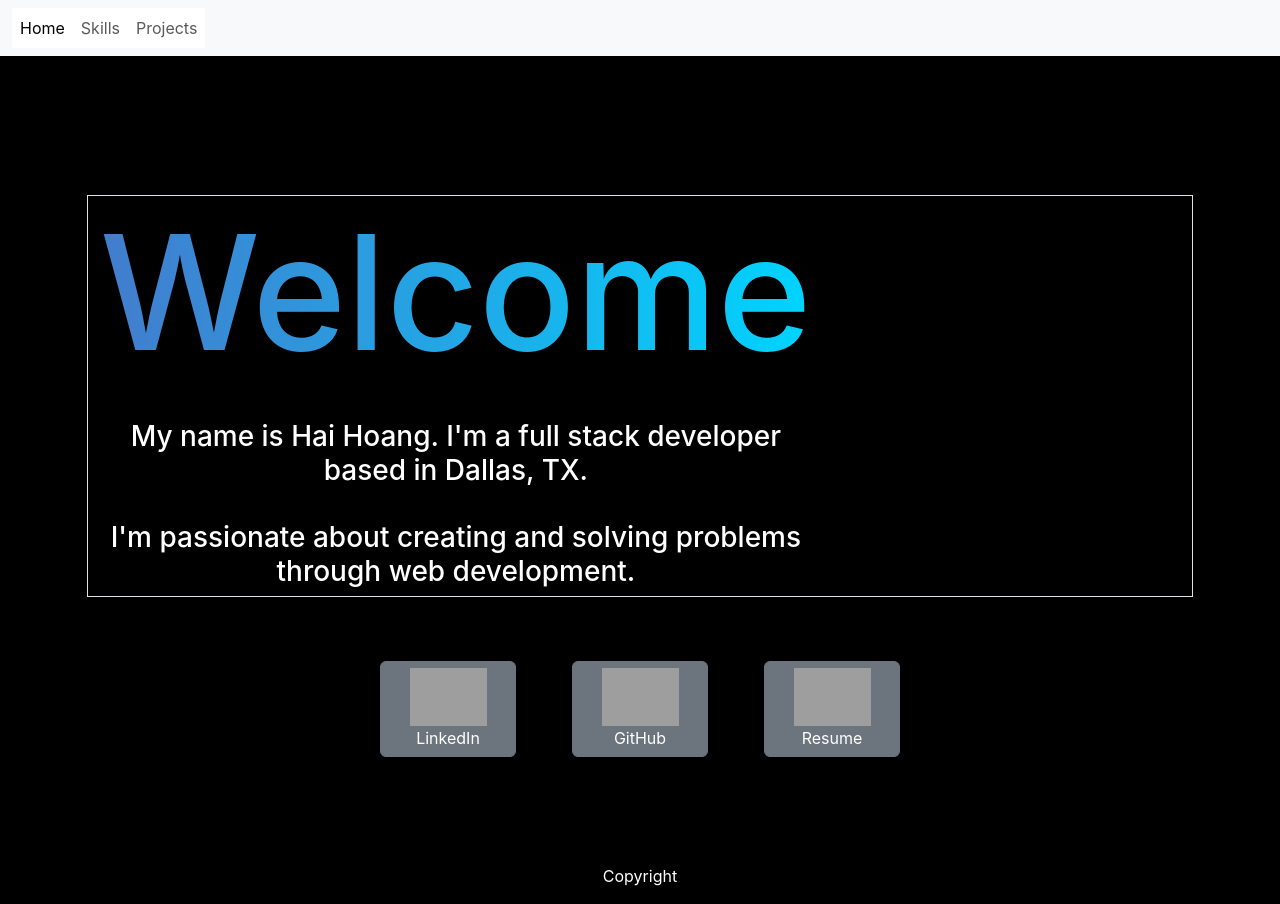
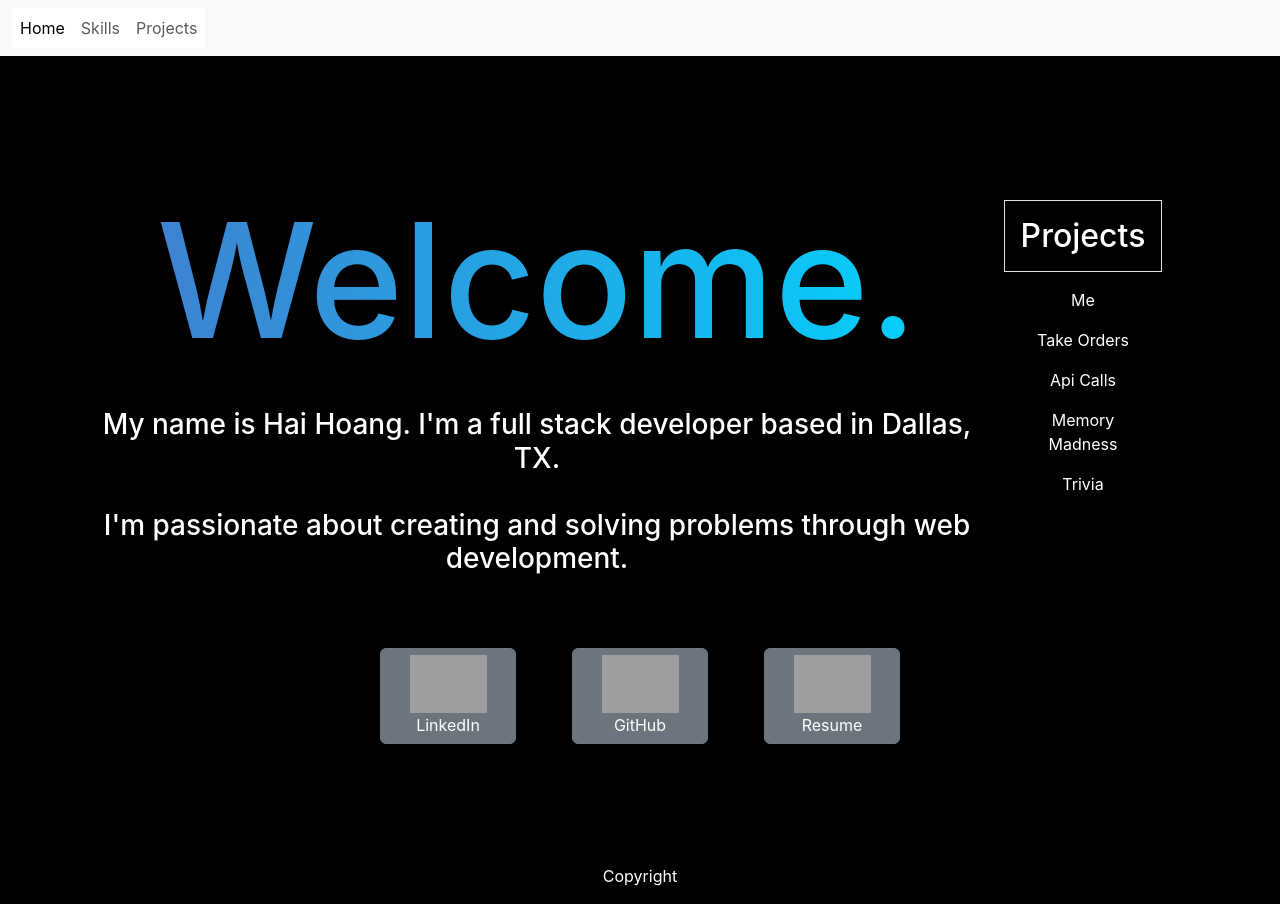
Before and after one commit to AznRaven/portfolio, a React (Create React App) app in the folder client/: page / in a window 1280 px wide. Built offline with nearby package versions, Linux system fonts and the light colour scheme; grey boxes are pictures that could not be loaded.

Commit message:
hp redesign

```diff
--- a/client/src/index.css
+++ b/client/src/index.css
@@ -25,7 +25,7 @@ h1{
   -webkit-text-fill-color: transparent;
   pointer-events: none;
   opacity: 0;
-  animation: fade 1s ease-in 1s 1 normal forwards;
+  animation: fade 1s ease-in .25s 1 normal forwards;
 }
 @keyframes fade {
   0%{
@@ -58,12 +58,59 @@ h1{
   min-height: 100vh;
 }
 .hpcontent {
+  height: 80vh;
   padding-bottom: 2.5rem;    /* Footer height */
 }
 .homebtn {
   width: 20vh;
 }
 
+.page-fade-in{
+  animation: fadeInAnimation ease 3s;
+    animation-iteration-count: 1;
+    animation-fill-mode: forwards;
+}
+
+@keyframes fadeInAnimation {
+  0% {
+      opacity: 0;
+  }
+  100% {
+      opacity: 1;
+   }
+}
+
+.projLink {
+  border-bottom: 1px solid white;
+  width: 12vh;
+  background-color: var(--background-color);
+  color: white;
+  border: none;
+  outline: none;
+  position: relative;
+  /* --background-color: white; */
+  --border-size: 2px;
+  --accent-color: blue;
+  cursor: pointer;
+}
+.projLink::before {
+  content: '';
+  position: absolute;
+  left: 0;
+  right: 0;
+  bottom: 0;
+  height: var(--border-size);
+  background-color: var(--accent-color);
+  transition: transform 200ms ease-in-out;
+
+  transform: scaleX(0);
+}
+.projLink:hover::before,
+.projLink:focus::after {
+  border-bottom: 1px solid blue;
+  width: 12vh;
+  transform: scaleX(1);
+}
 .skill {
   text-align: center;
   font-size: 2vh;
--- a/client/src/pages/Home.js
+++ b/client/src/pages/Home.js
@@ -1,25 +1,102 @@
+import { useState } from "react";
 import { Link } from "react-router-dom";
+import Api from "./components/Api";
 import Footer from "./components/Footer";
+import MemoryMadness from "./components/MemoryMadness";
+import TakeOrder from "./components/TakeOrder";
+import Test from "./components/Test";
+import Trivia from "./components/Trivia";
+import Welcome from "./components/Welcome";
 export default function Home() {
+  const [api, setApi] = useState(false);
+  const [mem, setMem] = useState(false);
+  const [showWelcome, setShowWelcome] = useState(true);
+  const [takeOrder, setTakeOrder] = useState(false);
+  const [test, setTest] = useState(false);
+  const [trivia, setTrivia] = useState(false);
   return (
     <>
       <br />
       <br />
-      <div className="hpcontainer justify-content-center align-items-center d-flex">
-        <div className="hpcontent">
-          <div className="row border">
-            <div className="col-8">
-              <h1>Welcome.</h1>
-              <br />
-              <h3>
-                My name is Hai Hoang. I'm a full stack developer based in
-                Dallas, TX. <br />
-                <br />
-                I'm passionate about creating and solving problems through web
-                development.
-              </h3>
+      <div className="hpcontainer justify-content-center align-items-center d-flex container-fluid">
+        <div className="hpcontent container container-fluid">
+          <div className="row container-fluid">
+            <div className="showContent col-10">
+              {api && <Api />}
+              {mem && <MemoryMadness />}
+              {showWelcome && <Welcome />}
+              {takeOrder && <TakeOrder />}
+              {trivia && <Trivia />}
+              {test && <Test />}
             </div>
-            <div className="col-4"></div>
+            <div className="col-2 p-3 d-flex flex-column align-items-center">
+              <h2 className="border p-3">Projects</h2>
+              <div
+                className="projLink m-2"
+                onClick={() => {
+                  setShowWelcome(true);
+                  setApi(false);
+                  setMem(false);
+                  setTakeOrder(false);
+                  setTest(false);
+                  setTrivia(false);
+                }}
+              >
+                Me
+              </div>
+              <div
+                className="projLink m-2"
+                onClick={() => {
+                  setTakeOrder(true);
+                  setApi(false);
+                  setMem(false);
+                  setShowWelcome(false);
+                  setTest(false);
+                  setTrivia(false);
+                }}
+              >
+                Take Orders
+              </div>
+              <div
+                className="projLink m-2"
+                onClick={() => {
+                  setApi(true);
+                  setMem(false);
+                  setTakeOrder(false);
+                  setShowWelcome(false);
+                  setTest(false);
+                  setTrivia(false);
+                }}
+              >
+                Api Calls
+              </div>
+              <div
+                className="projLink m-2"
+                onClick={() => {
+                  setMem(true);
+                  setApi(false);
+                  setTakeOrder(false);
+                  setShowWelcome(false);
+                  setTest(false);
+                  setTrivia(false);
+                }}
+              >
+                Memory Madness
+              </div>
+              <div
+                className="projLink m-2"
+                onClick={() => {
+                  setTrivia(true);
+                  setMem(false);
+                  setApi(false);
+                  setTakeOrder(false);
+                  setShowWelcome(false);
+                  setTest(false);
+                }}
+              >
+                Trivia
+              </div>
+            </div>
           </div>
 
           <br />
--- /dev/null
+++ b/client/src/pages/components/Api.js
@@ -0,0 +1,37 @@
+export default function Api() {
+  return (
+    <>
+
+        <div className="page-fade-in shadow row justify-content-evenly py-3 rounded col-11">
+          <h4 className="bg-primary text-light rounded-top">
+            Mod 2 Project: JavaScript React Api Calls
+          </h4>
+          <p>Hosted on Netlify</p>
+          <div className="col-11 d-flex justify-content-evenly">
+            {/* Api */}
+            <div
+              class="card col-11 m-0 p-0 shadow-lg"
+              style={{ width: "18rem;" }}
+            >
+              <h1 className="fs-3">Api Calls</h1>
+
+              <a href="https://res.cloudinary.com/djzwz76tr/image/upload/v1681928900/portfolio/Mod2_gogiwz.png">
+                <img
+                  src="https://res.cloudinary.com/djzwz76tr/image/upload/v1681928900/portfolio/Mod2_gogiwz.png"
+                  class="card-img-top"
+                  alt="Trivia"
+                />
+              </a>
+
+              <div class="card-body border">
+                <p class="card-text">
+                  Giphy/Marvel/Pokemon/Rick and Morty/Weather.
+                </p>
+              </div>
+            </div>
+          </div>
+        </div>
+
+    </>
+  );
+}
--- /dev/null
+++ b/client/src/pages/components/MemoryMadness.js
@@ -0,0 +1,33 @@
+export default function MemoryMadness() {
+  return (
+    <>
+      <div className="page-fade-in shadow row justify-content-evenly py-3 rounded col-11">
+        <h4 className="bg-primary text-light rounded-top">
+          Mod 1 Project: Create A Game
+        </h4>
+        <p>Hosted on GitHub Pages</p>
+        <div className="col-11 d-flex justify-content-evenly">
+          <div
+            class="card col-11 m-0 p-0 shadow-lg"
+            style={{ width: "18rem;" }}
+          >
+            <h1 className="fs-3">Memory Madness</h1>
+            <a href="https://aznraven.github.io/memory-madness/">
+              <img
+                src="https://res.cloudinary.com/djzwz76tr/image/upload/v1681872774/portfolio/Memory_znkj6a.png"
+                class="card-img-top"
+                alt="Trivia"
+              />
+            </a>
+
+            <div class="card-body border">
+              <p class="card-text">
+                Test your memory and copy the pattern. See how far you can go.
+              </p>
+            </div>
+          </div>
+        </div>
+      </div>
+    </>
+  );
+}
--- /dev/null
+++ b/client/src/pages/components/TakeOrder.js
@@ -0,0 +1,38 @@
+export default function TakeOrder() {
+
+    return(
+    <>
+         <div className="page-fade-in shadow row justify-content-evenly py-3 rounded col-11">
+            <h4 className="bg-primary text-light rounded-top">
+              Mod 3 Project: Full Stack Mern
+            </h4>
+            <p>Hosted on Render</p>
+            <p>Because this web app is hosted on Render.com, the backend takes about 15 seconds to load.</p>
+            <p>To try out the app, <br/>Username="a"<br/> Password="a"</p>
+
+            <div className="col-11 d-flex justify-content-evenly">
+              {/* Trivia */}
+              <div
+                class="card col-11 m-0 p-0 shadow-lg"
+                style={{ width: "18rem;" }}
+              >
+                <h1 className="fs-3">Take Order</h1>
+                <a href="https://feorder.onrender.com/orders">
+                  <img
+                  src="https://res.cloudinary.com/djzwz76tr/image/upload/v1681869503/portfolio/FSOrder_uoixzm.png"
+                  class="card-img-top"
+                  alt="Trivia"
+                />
+                  </a>
+                <div class="card-body border">
+                  <p class="card-text">
+                    Webapp to take orders at restaurants.
+                  </p>
+                </div>
+              </div>
+
+            </div>
+          </div>
+    </>
+    )
+}
--- /dev/null
+++ b/client/src/pages/components/Test.js
@@ -0,0 +1,8 @@
+export default function Test() {
+
+    return(
+    <>
+        <div>testing</div>
+    </>
+    )
+}
--- /dev/null
+++ b/client/src/pages/components/Trivia.js
@@ -0,0 +1,34 @@
+export default function Trivia() {
+  return (
+    <>
+      <div className="page-fade-in shadow row justify-content-evenly py-3 rounded col-11">
+        <h4 className="bg-primary text-light rounded-top">
+          Mod 1 Project: Create A Game
+        </h4>
+        <p>Hosted on GitHub Pages</p>
+        <div className="col-11 d-flex justify-content-evenly">
+          {/* Trivia */}
+          <div
+            class="card col-11 m-0 p-0 shadow-lg"
+            style={{ width: "18rem;" }}
+          >
+            <h1 className="fs-3">Aznraven's Trivia</h1>
+            <a href="https://aznraven.github.io/Trivia/">
+              <img
+                src="https://res.cloudinary.com/djzwz76tr/image/upload/v1681869508/portfolio/Trivia_vsyojd.png"
+                class="card-img-top"
+                alt="Trivia"
+              />
+            </a>
+
+            <div class="card-body border">
+              <p class="card-text">
+                Test your CSS/JavaScript/HTML knowledge in this trivia game
+              </p>
+            </div>
+          </div>
+        </div>
+      </div>
+    </>
+  );
+}
--- /dev/null
+++ b/client/src/pages/components/Welcome.js
@@ -0,0 +1,18 @@
+export default function Welcome() {
+  return (
+    <>
+    <div className="page-fade-in">
+        <h1>Welcome.</h1>
+      <br />
+      <h3>
+        My name is Hai Hoang. I'm a full stack developer based in Dallas, TX.{" "}
+        <br />
+        <br />
+        I'm passionate about creating and solving problems through web
+        development.
+      </h3>
+    </div>
+
+    </>
+  );
+}
```
